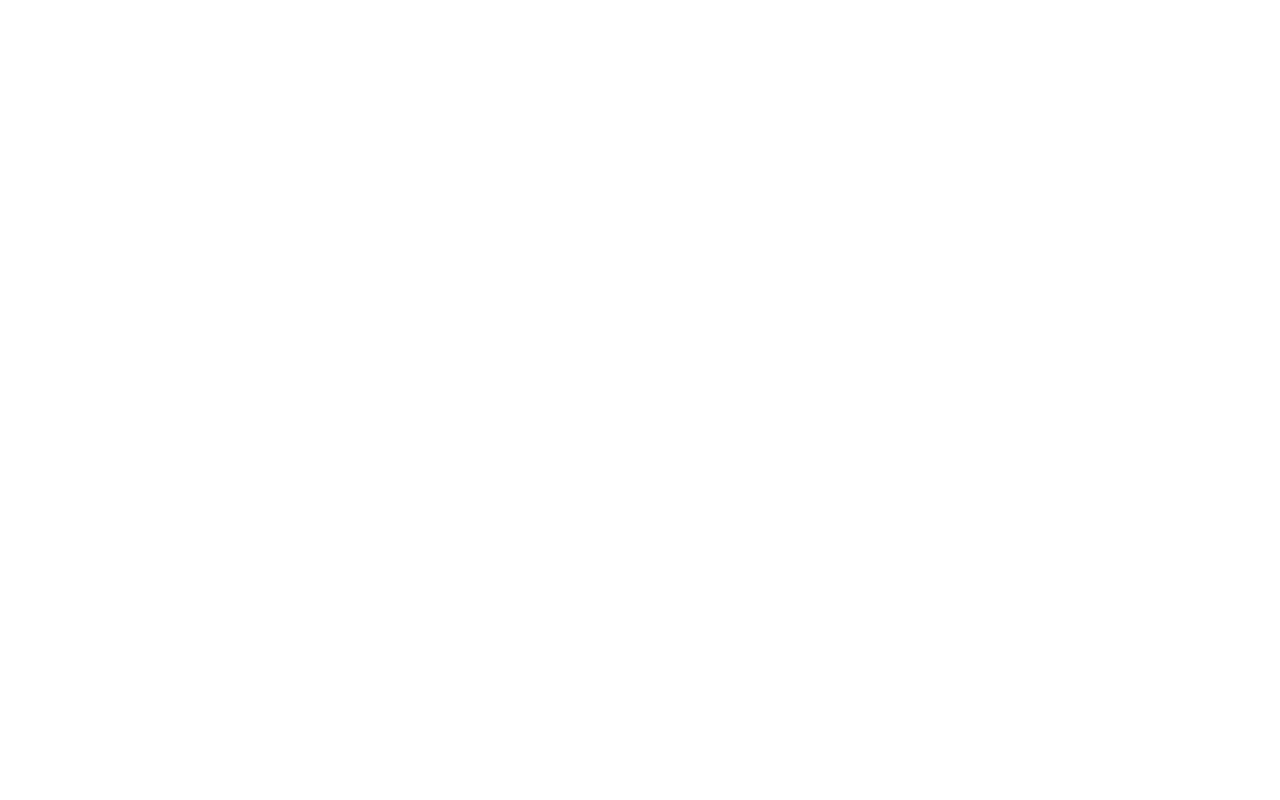
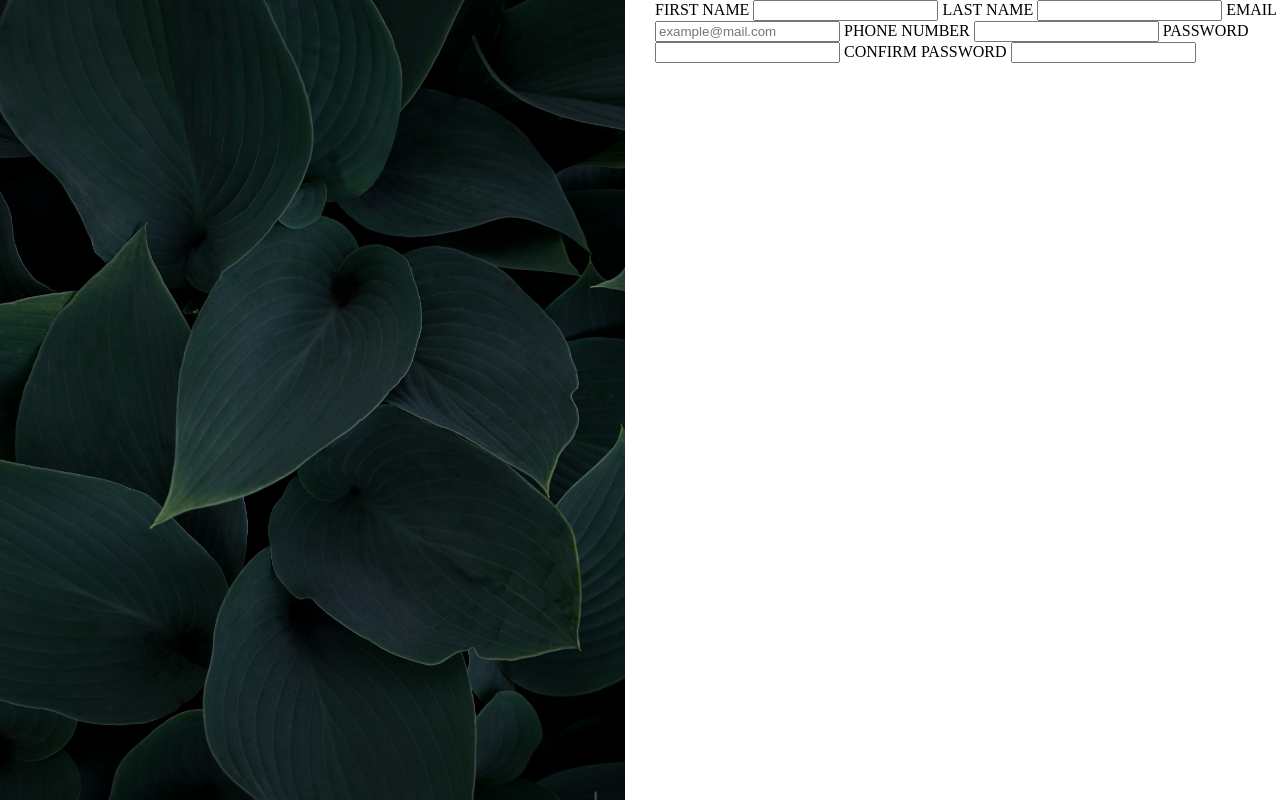
Before and after one commit to radinag94/sign-up-form, a plain HTML site: page index.html in a window 1280 px wide. Drawn offline with Linux system fonts and the light colour scheme.

Commit message:
feat:add a form with inputs and style.css

```diff
--- a/index.html
+++ b/index.html
@@ -1,11 +1,39 @@
 <!DOCTYPE html>
 <html lang="en">
-<head>
-    <link rel="stylesheet" href="style.css">
-    <meta charset="UTF-8">
-    <meta name="viewport" content="width=device-width, initial-scale=1.0">
+  <head>
+    <link rel="stylesheet" href="style.css" />
+    <meta charset="UTF-8" />
+    <meta name="viewport" content="width=device-width, initial-scale=1.0" />
     <title>Sign up Form</title>
-</head>
-<body>
-</body>
+  </head>
+  <body>
+    <div class="container">
+      <div class="left-side"></div>
+      <div class="right-side">
+        <form action="https://github.com/radinag94/sign-up-form" method="post">
+          <label for="first-name">FIRST NAME</label>
+          <input type="name" name="first-name" id="first-name" />
+          <label for="last-name">LAST NAME</label>
+          <input type="last-name" name="last-name" id="last-name" />
+          <label for="email">EMAIL</label>
+          <input
+            type="email"
+            name="email"
+            id="email"
+            placeholder="example@mail.com"
+          />
+          <label for="phone-number">PHONE NUMBER</label>
+          <input type="number" name="phone-number" id="phone-number" />
+          <label for="password">PASSWORD</label>
+          <input type="password" name="password" id="password" />
+          <label for="confirm-password">CONFIRM PASSWORD</label>
+          <input
+            type="password"
+            name="confirm-password"
+            id="confirm-password"
+          />
+        </form>
+      </div>
+    </div>
+  </body>
 </html>
--- a/style.css
+++ b/style.css
@@ -0,0 +1,32 @@
+.container {
+    width: 100%;
+    display: flex;
+    flex-direction: row;
+    gap: 30px;
+    height: 100%;
+
+  }
+.left-side {
+    flex: 50%;
+    background-size: cover;
+    background-image: url("./imgs/leandra-rieger-A0_fiGsEhkc-unsplash.jpg");
+}
+.right-side {
+    flex: 50%;
+
+}
+img {
+    max-width: 100%;
+    max-height: 100vh;
+    height: 100vh;
+}
+body {
+    margin: 0;
+    padding: 0;
+    margin-bottom: 0;
+    height: 100%;
+
+}
+html {
+    height: 100%;
+}
```
